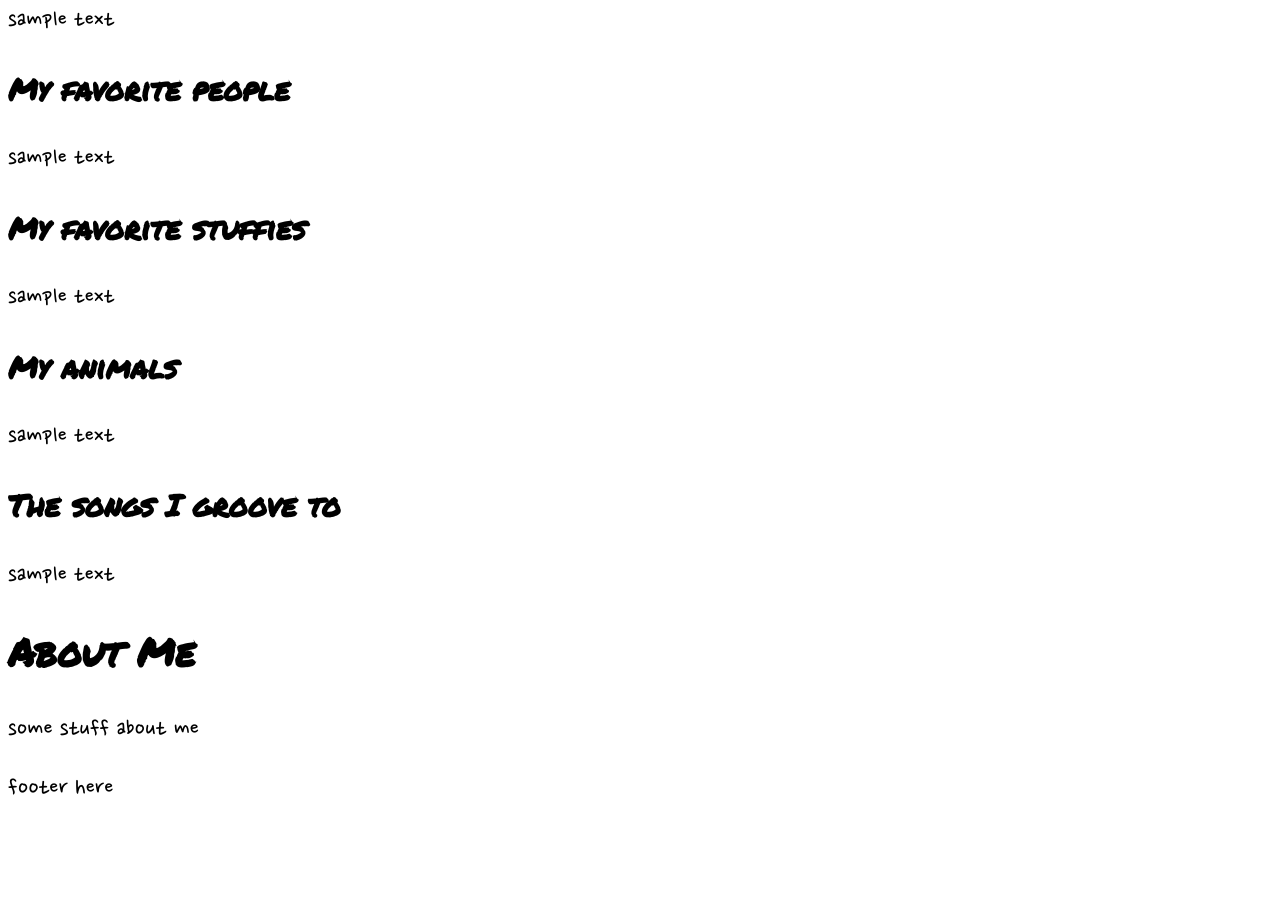
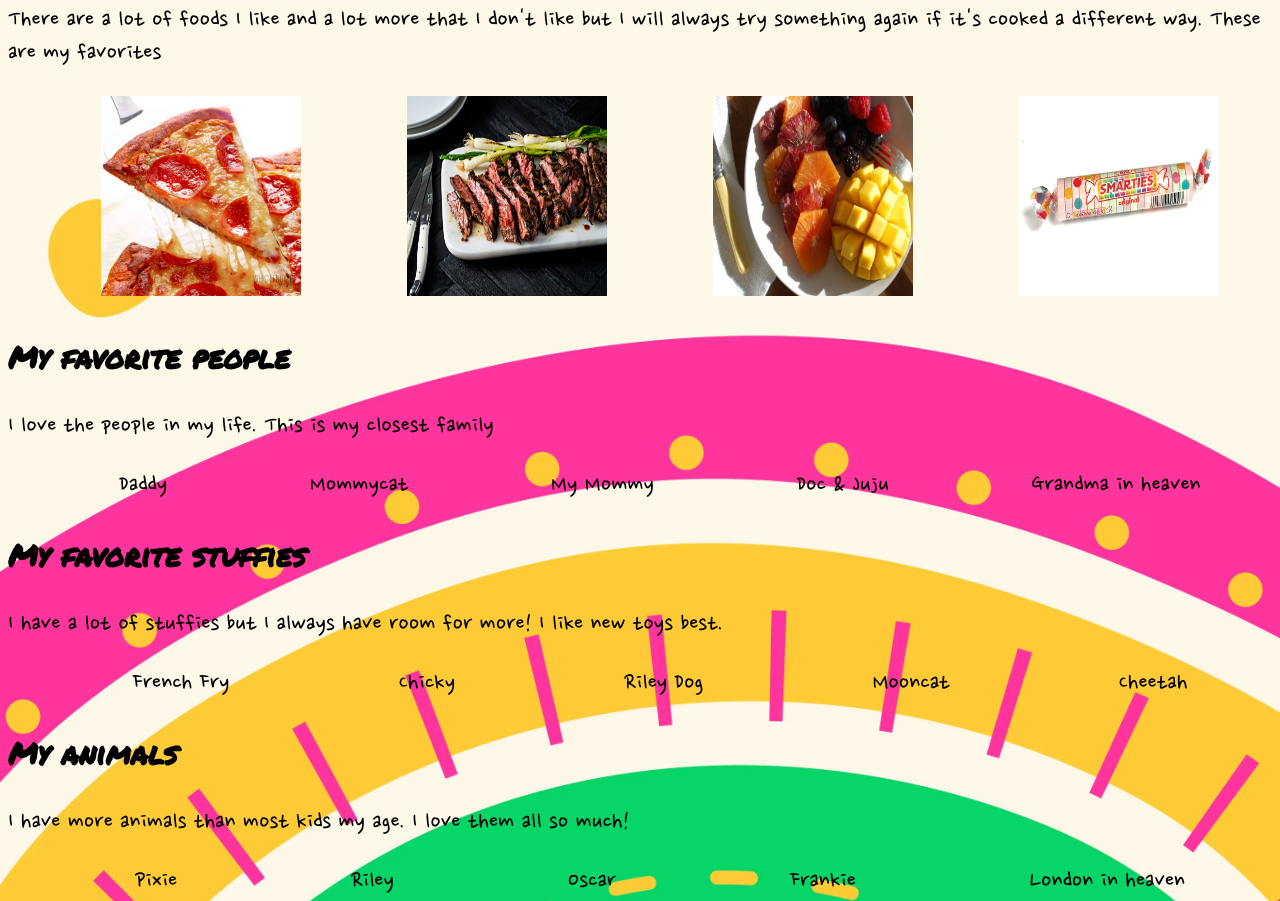
Before and after one commit to vivienbrown/delani_book, a plain HTML site: page index.html in a window 1280 px wide. Shown: the part 256-1157 px from the top of the page. Before the commit the page ends 1069 px from the top, so only its background shows below. Drawn offline with Linux system fonts and the light colour scheme; a script that the page names is missing.

Commit message:
add images and styling

```diff
--- a/index.html
+++ b/index.html
@@ -26,23 +26,23 @@
     </header>
     <p>These are a few of my favorite things, animals and people</p>
     <h3>My favorite foods</h3>
-    <p>sample text</p>
-    <div class="foods"><!--flexbox images--></div>
+    <p>There are a lot of foods I like and a lot more that I don't like but I will always try something again if it's cooked a different way. These are my favorites</p>
+    <div class="foods"><ul><li><img class="foodpics" src="/images/za.jpg" alt="Pizza"></li><li><img  class="foodpics" src="/images/steak.jpg" alt="Steak"></li><li><img  class="foodpics" src="/images/fruit.webp" alt="fruit"></li><li><img class="foodpics" src="images/smarties.webp" alt="smarties"></li></ul></div>
     <h3>My favorite people</h3>
-    <p>sample text</p>
-    <div class="people"><!--flexbox probably images--></div>
+    <p>I love the people in my life. This is my closest family</p>
+    <div class="people"><ul><li>Daddy</li><li>Mommycat</li><li>My Mommy</li><li>Doc & Juju</li><li>Grandma in heaven</li></ul></div>
     <h3>My favorite stuffies</h3>
-    <p>sample text</p>
-    <div class="stuffies"><!--flexbox images--></div>
+    <p>I have a lot of stuffies but I always have room for more! I like new toys best.</p>
+    <div class="stuffies"><ul><li>French Fry</li><li>Chicky</li><li>Riley Dog</li><li>Mooncat</li><li>Cheetah</li></ul></div>
     <h3>My animals</h3>
-    <p>sample text</p>
-    <div class="animals"><!--flexbox images--></div>
+    <p>I have more animals than most kids my age. I love them all so much!</p>
+    <div class="animals"><ul><li>Pixie</li><li>Riley</li><li>Oscar</li><li>Frankie</li><li>London in heaven</li></ul></div>
     <h3>The songs I groove to</h3>
-    <!--embed an apple music playlist-->
-    <p>sample text</p>
+    <iframe allow="autoplay *; encrypted-media *; fullscreen *; clipboard-write" frameborder="0" height="450" style="width:100%;max-width:660px;overflow:hidden;background:transparent;" sandbox="allow-forms allow-popups allow-same-origin allow-scripts allow-storage-access-by-user-activation allow-top-navigation-by-user-activation" src="https://embed.music.apple.com/us/playlist/baby-cat/pl.u-4JomXd2FaRmDkp"></iframe>
+    <p>My apple music playlist</p>
     <h2>About Me</h2>
     <p>some stuff about me</p>
     <!--Video embed-->
-    <footer class="footer">footer here</footer>
+    <footer class="footer">Author VMFB-RIO</footer>
   </div>
 </body>
--- a/style.css
+++ b/style.css
@@ -1,8 +1,24 @@
 body {
     font-family: 'Nanum Pen Script', cursive, "Inter", sans-serif;
     font-size: 26px;
+    background-image:url(images/cutecartoonrainbow.webp);
+    background-position: center;
+    background-repeat: no-repeat;
+    background-size:cover;
 }
 
 h1, h2, h3, h4 {
     font-family: 'Permanent Marker', cursive, sans-serif;
 }
+
+ul {
+    display:flex;
+    list-style: none;
+    margin: 0;
+    justify-content:space-around;
+}
+
+.foodpics {
+    height: 200px;
+    width: 200px;
+}
```
Also changed, not shown: images/cutecartoonrainbow.webp (added), images/fruit.webp (added), images/rainbowbckg.webp (added), images/rainbowsbackground.webp (added), images/smarties.webp (added), images/steak.jpg (added), images/za.jpg (added).
